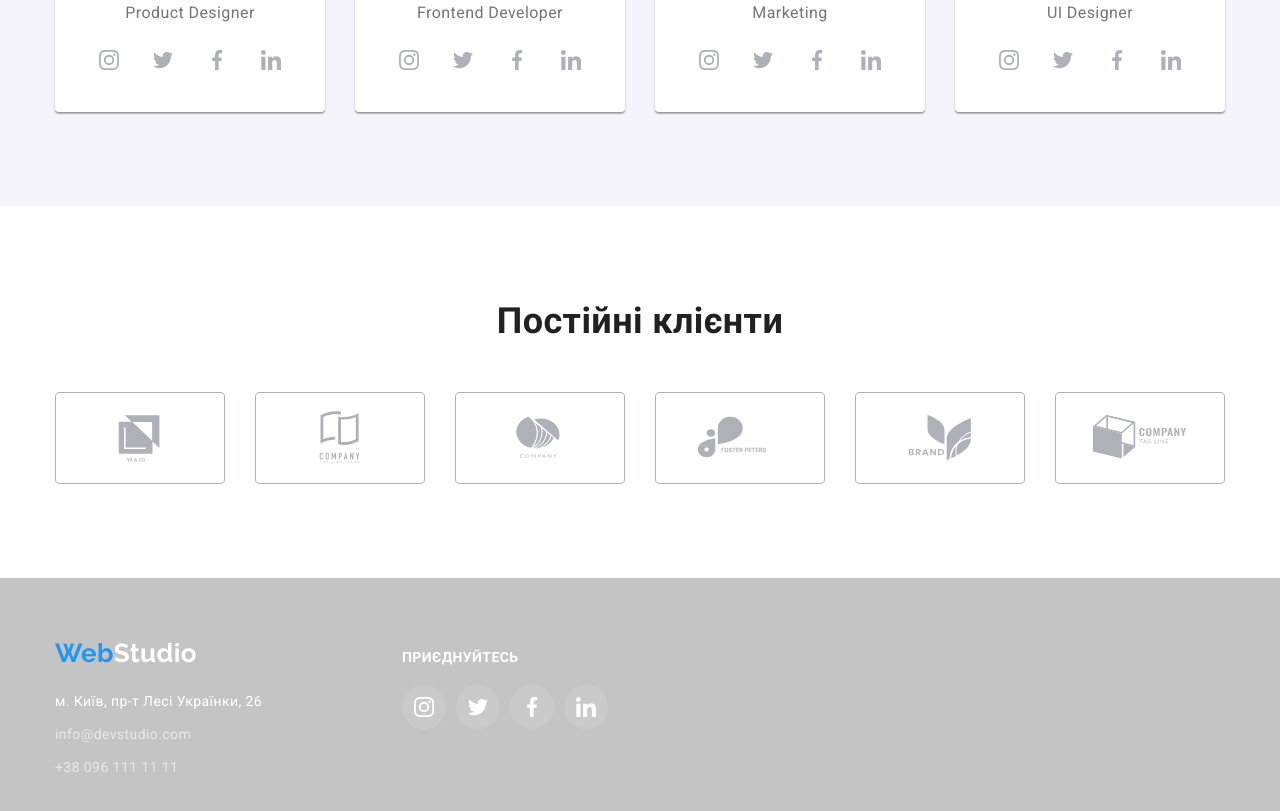
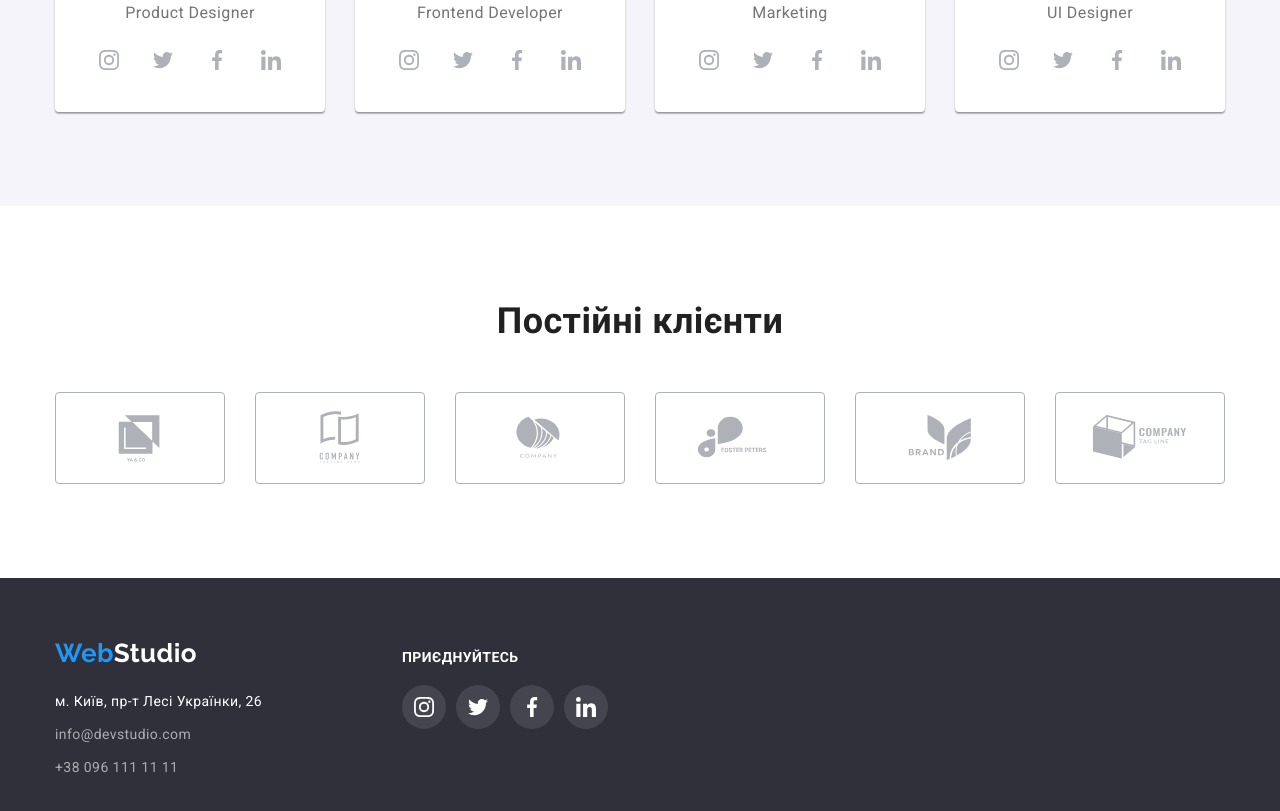
Before and after one commit to AlexTigra1974/goit-markup-hw-04, a plain HTML site: page index.html in a window 1280 px wide. Shown: the part 2099-2910 px from the top of the page. Drawn offline with nearby package versions, Linux system fonts and the light colour scheme.

Commit message:
виправлено колір футеру

```diff
--- a/css/styles.css
+++ b/css/styles.css
@@ -345,7 +345,7 @@ img {
   padding-top: 60px;
   padding-bottom: 60px;
 
-  background-color: var(--baner-cl);
+  background-color: var(--futer--bg-cl);
 }
 .box {
   display: flex;
```
